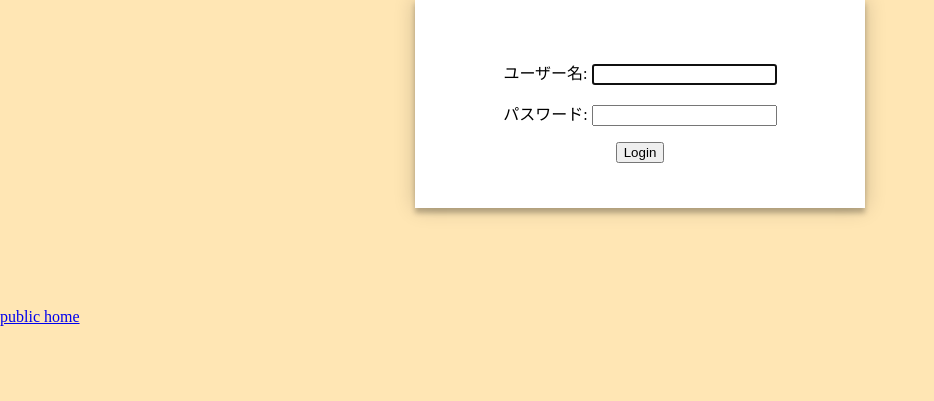
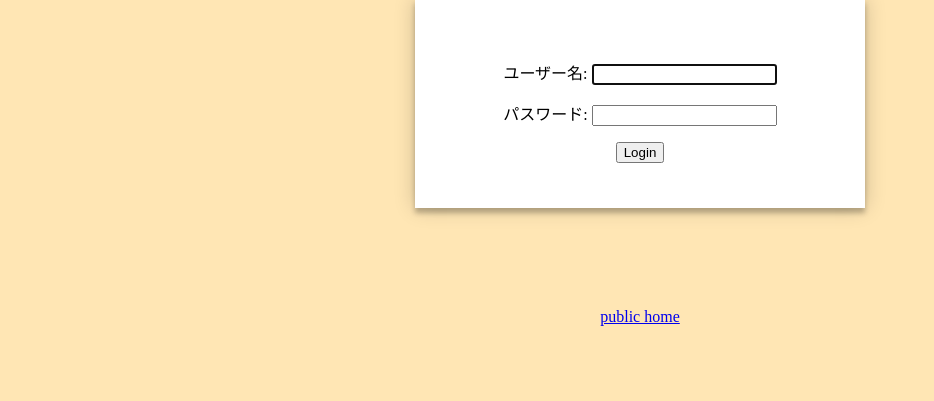
Before and after one commit to s1f10210155/ex4_group11, a Django app: page /accounts/login/ in a window 1280 px wide. Shown: the part 88-489 px from the top of the page, without its empty margins (0-934 px from the left). Run offline with Django 4.2, Linux system fonts and the light colour scheme.

Commit message:
Update login.html

```diff
--- a/django/accounts/templates/registration/login.html
+++ b/django/accounts/templates/registration/login.html
@@ -17,6 +17,6 @@
       <input type="submit" value="Login" />
     </form>
 
-    <p><a href="{% url 'pub_home' %}">public home</a></p>
+    <p style="text-align: center;"><a href="{% url 'pub_home' %}">public home</a></p>
   </body>
 </html>
```
